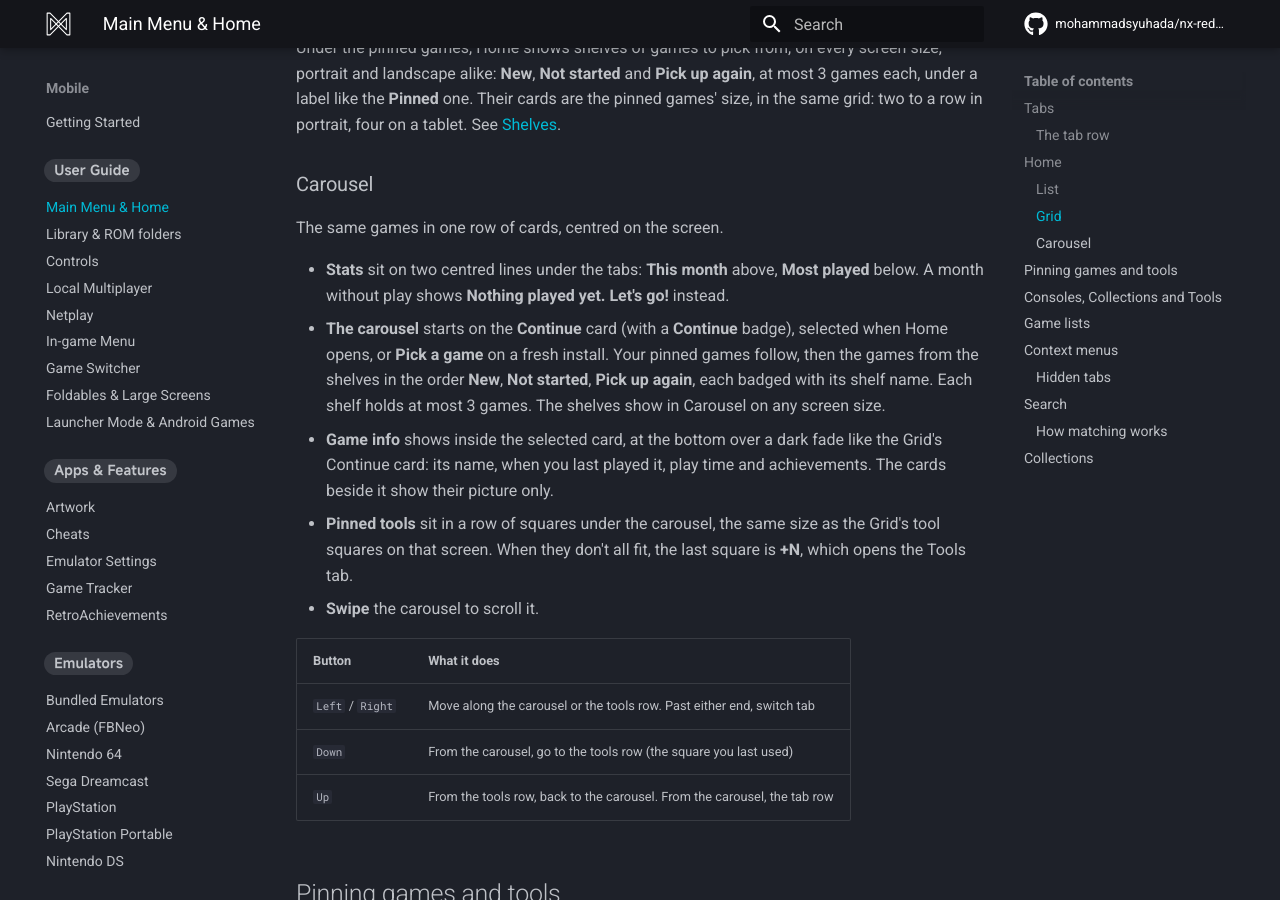
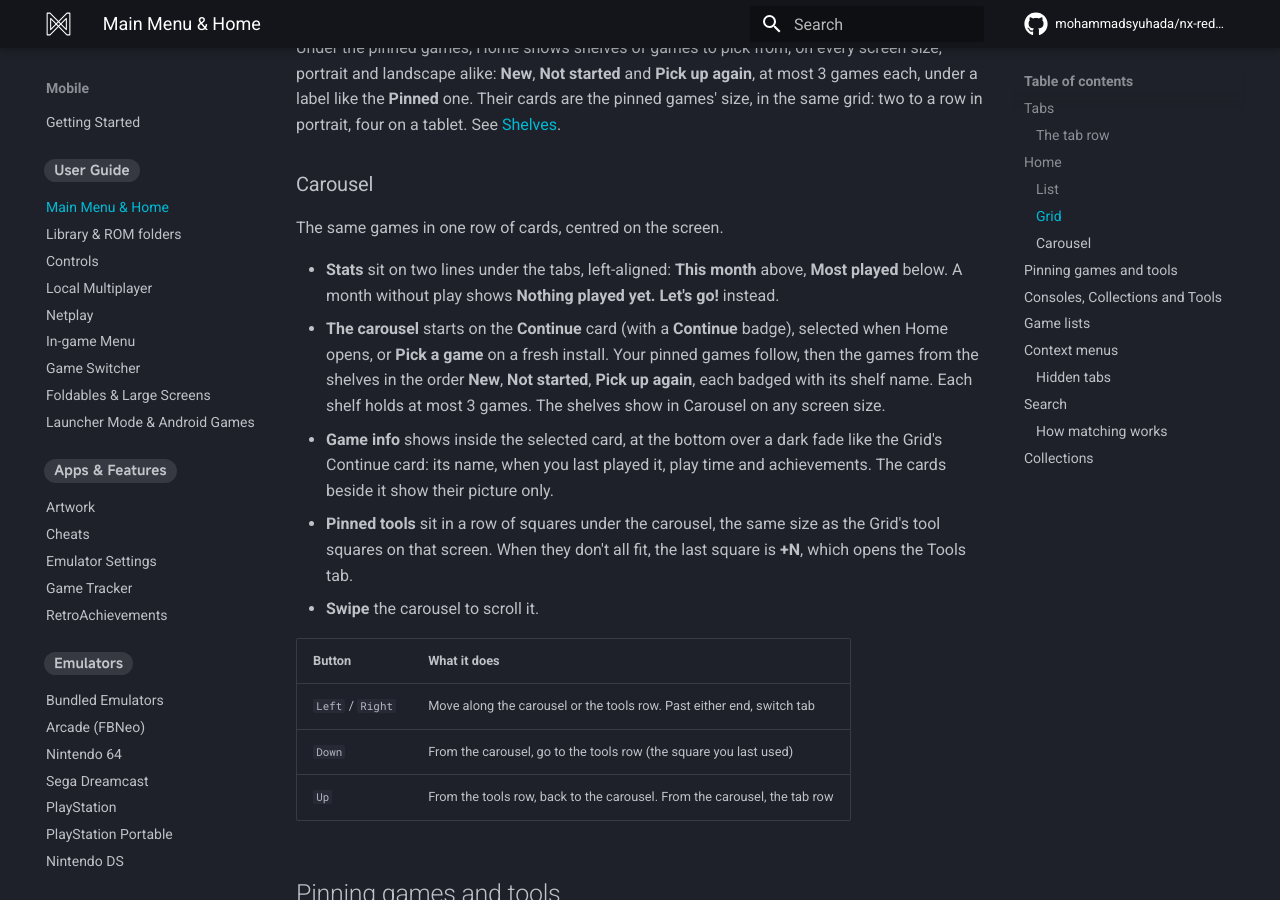
Before and after one commit to mohammadsyuhada/nx-redux-docs, an MkDocs documentation site: the page built from docs/mobile/main-menu.md, in a window 1280 px wide and 900 px high, scrolled down 4517 px. Built offline with MkDocs 1.6.1 and Material for MkDocs 9.7.7, drawn with Linux system fonts in a browser that asks for light colours; comment, search, counter and statistics services are not loaded.

Commit message:
docs(mobile): Carousel Home stats are left-aligned
Co-Authored-By: Claude Opus 5.5 <noreply@anthropic.com>

```diff
--- a/docs/mobile/main-menu.md
+++ b/docs/mobile/main-menu.md
@@ -162,7 +162,7 @@ in portrait, four on a tablet. See [Shelves](foldables.md#shelves).
 
 The same games in one row of cards, centred on the screen.
 
-- **Stats** sit on two centred lines under the tabs: **This month** above,
+- **Stats** sit on two lines under the tabs, left-aligned: **This month** above,
   **Most played** below. A month without play shows **Nothing played yet.
   Let's go!** instead.
 - **The carousel** starts on the **Continue** card (with a **Continue** badge),
```
